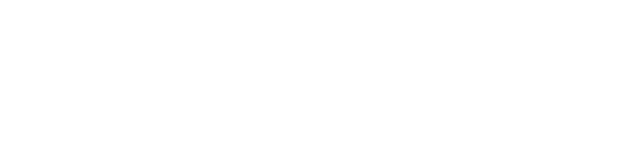
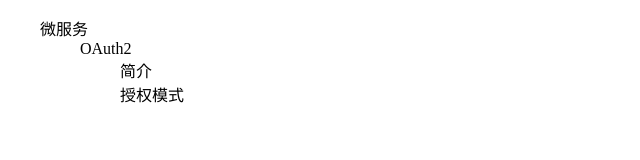
Before and after one commit to zhouyk-library/zhouyk-library.github.io, a website: page index.html in a window 1280 px wide. Shown: the whole page, without its empty margins (0-640 px from the left). Drawn offline with nearby package versions, Linux system fonts and the light colour scheme.

Commit message:
构建右侧树-demo

```diff
--- /dev/null
+++ b/css/home.css
@@ -0,0 +1,102 @@
+html,body{
+  width: 100%;
+  height: 100%;
+  margin: 0;
+  padding: 0;
+  overflow: hidden;
+}
+.zhouyk-blog-container{
+  width: 100%;
+  height: 100%;
+  display: grid;
+  grid-template-columns: 300px 1fr 1fr;
+  grid-template-rows: 60px 1fr 1fr;
+  /* grid-template-areas: 'header header header' 'left right right' 'left right right'; */
+  grid-template-areas: 'left right right' 'left right right' 'left right right';
+}
+
+@media screen and (max-width: 800px) {
+  .zhouyk-blog-container{
+    grid-template-areas: 'right right right' 'right right right' 'right right right';
+  }
+  .blog-con-left{
+    display: none;
+  }
+}
+
+.blog-con-header{
+  background-color: rgb(0, 255, 34);
+  grid-area: header;
+  width: 100%;
+  height: 100%;
+}
+.blog-con-left{
+  grid-area: left;
+  height: 100%;
+  width: 100%;
+  overflow: scroll scroll;
+}
+.blog-con-right{
+  height: 100%;
+  width: 100%;
+  grid-area: right;
+  overflow: hidden scroll;
+}
+
+
+
+ul>li{
+    list-style: none;
+}
+  /* 可展开*/
+/* .switch-open
+{
+    margin-left:-12px;
+    border:6px solid transparent;
+    display:inline-block;
+    width:0px;
+    height:0px;
+    border-top-color: black;
+
+} */
+  /* 展开完毕*/
+/* .switch-close
+{
+    margin-left:-12px;
+    border:6px solid transparent;
+    display:inline-block;
+    width:0px;
+    height:0px;
+    border-left-color: black;
+    margin-bottom: 2px;
+} */
+
+
+
+.blog-con-right::-webkit-scrollbar {
+  width: 0.3rem;
+  height: 0.3rem;
+  background: #fff;
+}
+.blog-con-right::-webkit-scrollbar-thumb {
+  border-radius: 0.05rem;
+  background: #ccc;
+}
+
+.blog-con-right::-webkit-scrollbar-thumb:hover {
+  background: #aaa;
+}
+
+.blog-con-left::-webkit-scrollbar {
+  width: 0.3rem;
+  height: 0.3rem;
+  background: #fff;
+}
+.blog-con-left::-webkit-scrollbar-thumb {
+  border-radius: 0.05rem;
+  background: #ccc;
+}
+
+.blog-con-left::-webkit-scrollbar-thumb:hover {
+  background: #aaa;
+}
--- a/index.html
+++ b/index.html
@@ -5,11 +5,20 @@
   <meta charset="UTF-8">
   <meta name="viewport" content="width=device-width, initial-scale=1.0">
   <title>zhouyk-library.github.io</title>
-  <script src="/config.js"></script>
+  <script src="/js/config.js"></script>
+  <link rel="stylesheet" href="/css/home.css">
+  <script src="https://cdn.staticfile.org/jquery/3.2.1/jquery.min.js"></script>
+  <script src="/js/home.js"></script>
 </head>
 
 <body>
-
+  <div class="zhouyk-blog-container">
+    <!-- <div class="blog-con-header"></div> -->
+    <div class="blog-con-left">
+      <ul class="left-tree-container"></ul>
+    </div>
+    <div class="blog-con-right"></div>
+  </div>
 </body>
 
 </html>
--- a/index.js
+++ b/index.js
@@ -29,12 +29,12 @@
 }
 
 const config = parseConfigJSON(modulesPath);
-writeJSON('./config.js', "window.treeMenue=" + JSON.stringify(config))
+writeJSON('./js/config.js', "window.treeMenue=" + JSON.stringify(config))
 
 
 const app = express();
 // 静态服务器
 app.use(express.static(__dirname));
 app.listen(8088, () => {
-  console.log(`App listening at port 8088`);
+  console.log(`localhost:8088`);
 });
--- /dev/null
+++ b/js/home.js
@@ -0,0 +1,31 @@
+$(document).ready(function() {
+  function generate(treeMenue, par) {
+    treeMenue.forEach(item => {
+      var ele = document.createElement('li');
+      if (!item.child || item.child.length === 0)
+        ele.innerHTML = item.name;
+      else {
+        ele.innerHTML = '<span onclick="nodeclickevent(this)"><span class="switch-open"></span>' + item.name + '</span>';
+        var nextpar = document.createElement('ul');
+        ele.appendChild(nextpar);
+        generate(item.child, nextpar);
+      }
+      par.appendChild(ele);
+
+    })
+  }
+  generate(window.treeMenue, document.getElementsByClassName('left-tree-container')[0]);
+});
+
+//处理展开和收起
+function nodeclickevent(eve) {
+  var par = eve.nextElementSibling;
+  if (par.style.display == 'none') {
+    par.style.display = 'block';
+    // eve.className = 'switch-open';
+  }
+  else {
+    par.style.display = 'none';
+    // eve.className = 'switch-close';
+  }
+}
```
Also changed, not shown: js/config.js (renamed from config.js).
